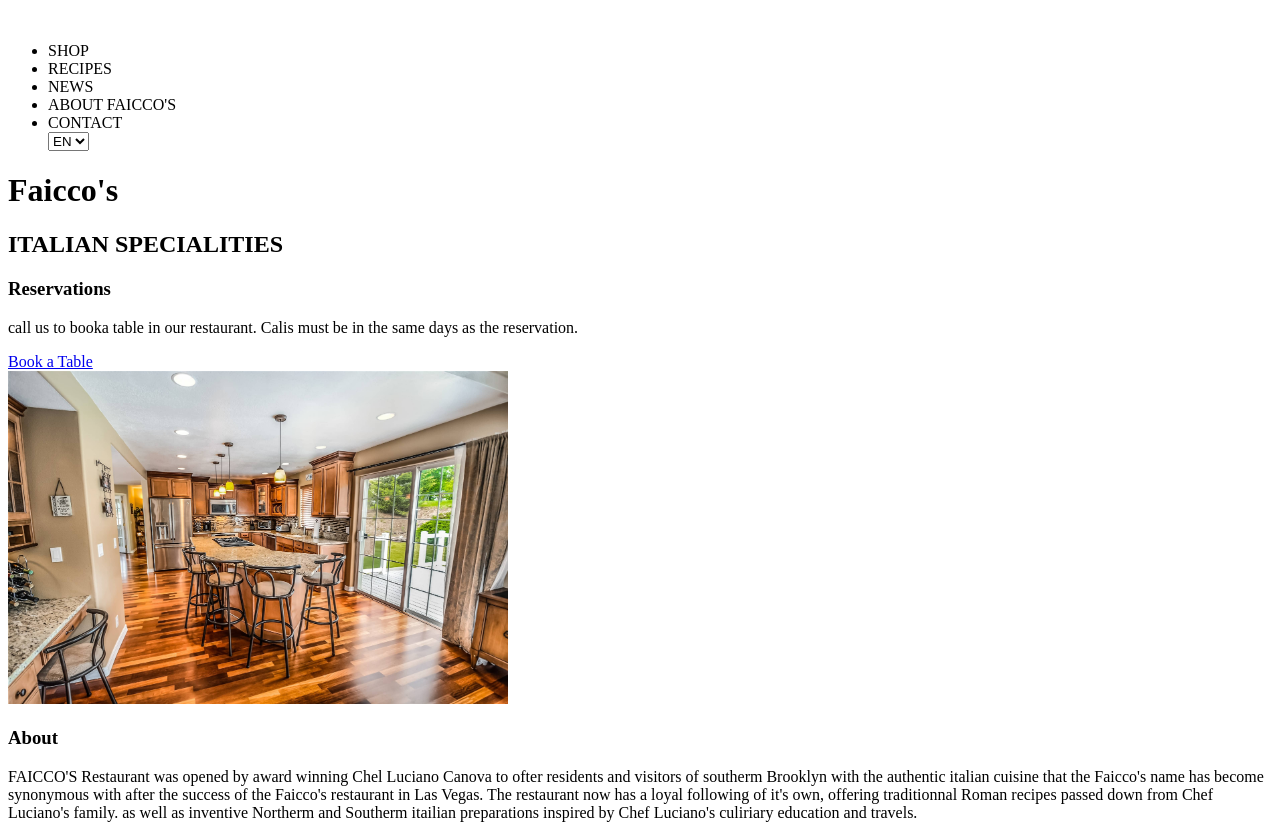
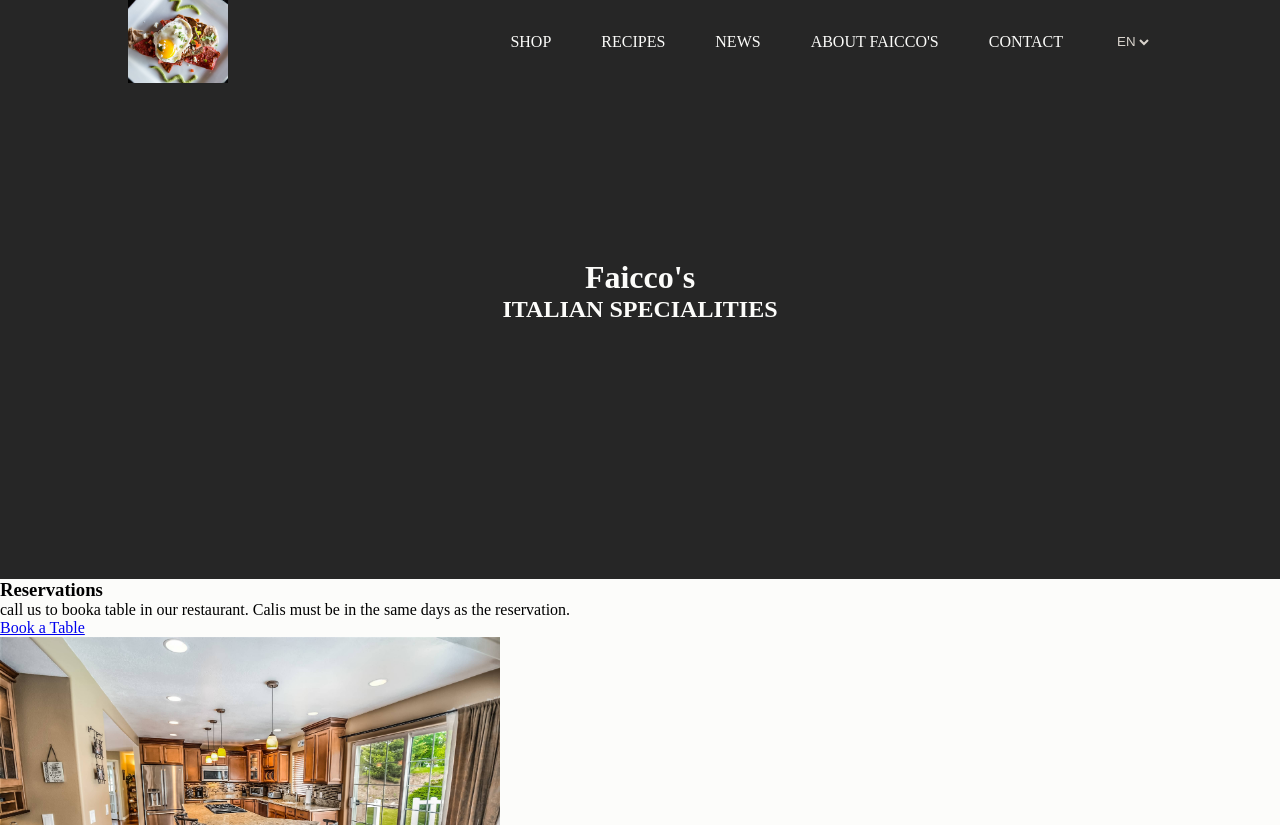
Before and after one commit to Roms1512/TP_04, a website: page index.html in a window 1280 px wide. Shown: the top 825 px of the page. Drawn offline with Linux system fonts and the light colour scheme.

Commit message:
commit-3

```diff
--- a/index.html
+++ b/index.html
@@ -4,12 +4,14 @@
     <meta charset="UTF-8">
     <meta name="viewport" content="width=device-width, initial-scale=1.0">
     <title>Faicco's - Restorant</title>
+
+    <link rel="stylesheet" href="./css/style.css">
 </head>
 <body>
     <header>
         <div class="en-tete">
-            <img src="" alt="">
-            <nav class="barre-nav">
+            <img src="./images/Images/pexels-ash-376463.jpg" width="100" alt="" class="logo">
+            <nav class="nav-barre">
                 <ul>
                     <li>SHOP</li>
                     <li>RECIPES</li>
--- a/sass/main.scss
+++ b/sass/main.scss
@@ -6,3 +6,52 @@
 $color6: #9E9672;
 $color7: #D9C8A2;
 $color8: #D59276;
+
+* {
+    margin: 0;
+    padding: 0;
+    box-sizing: border-box;
+    list-style: none;
+}
+
+body {
+    background: $color2;
+}
+
+header {
+    background: #262626;
+    color: $color2;
+    .en-tete {
+        width: 100%;
+        height: 100%;
+        display: flex;
+        justify-content: space-between;
+        align-items: center;
+        .logo {
+            margin-left: 10%;
+        }
+        .nav-barre {
+            margin-right: 10%;
+            ul {
+                display: flex;
+                justify-content: flex-end;
+                li {
+                    margin-left: 50px;
+                }
+                select {
+                    margin-left: 50px;
+                    color: $color5;
+                    border: none;
+                    background: none;
+                }
+            }
+        }
+    }
+
+    .titre {
+        width: 100%;
+        margin-top: 22vh;
+        padding-bottom: 32vh;
+        text-align: center;
+    }
+}
```
Also changed, not shown: package.json (added, +23 -0 lines), css/style.css, 2 other files.
